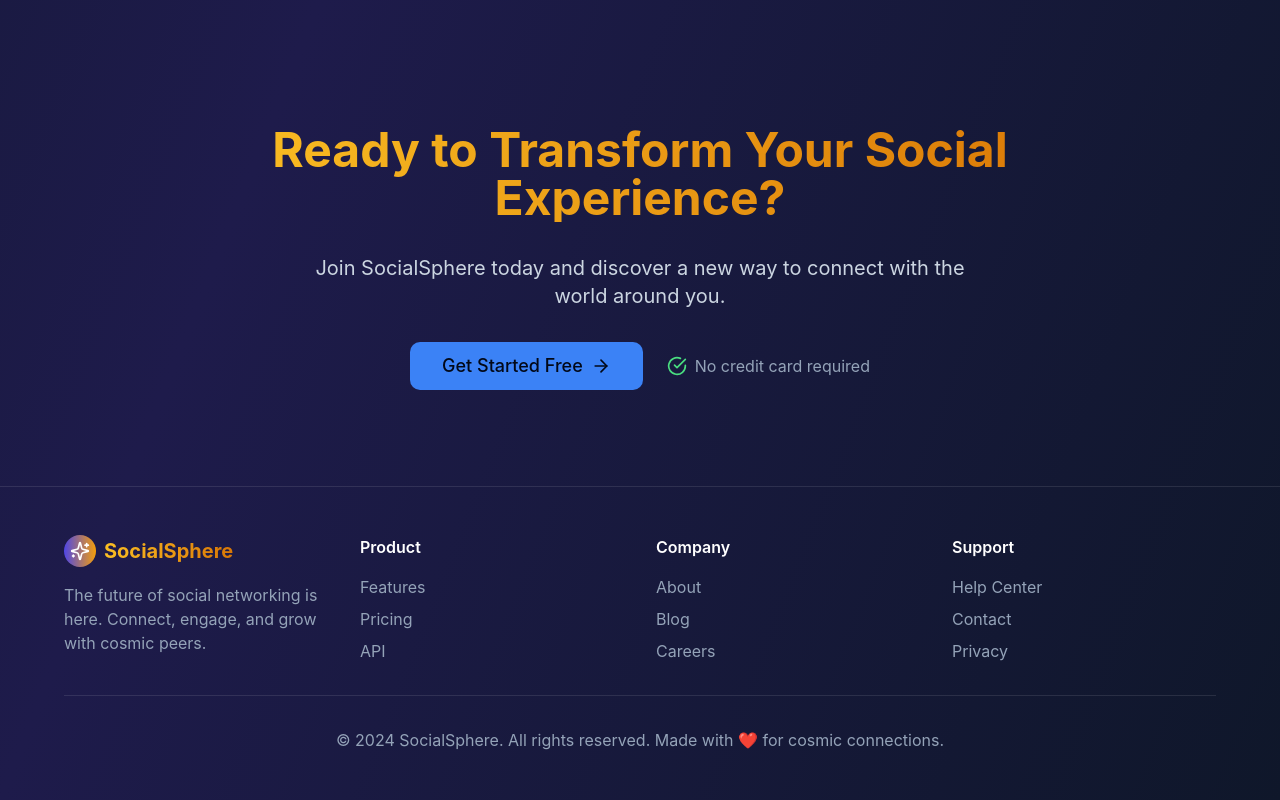
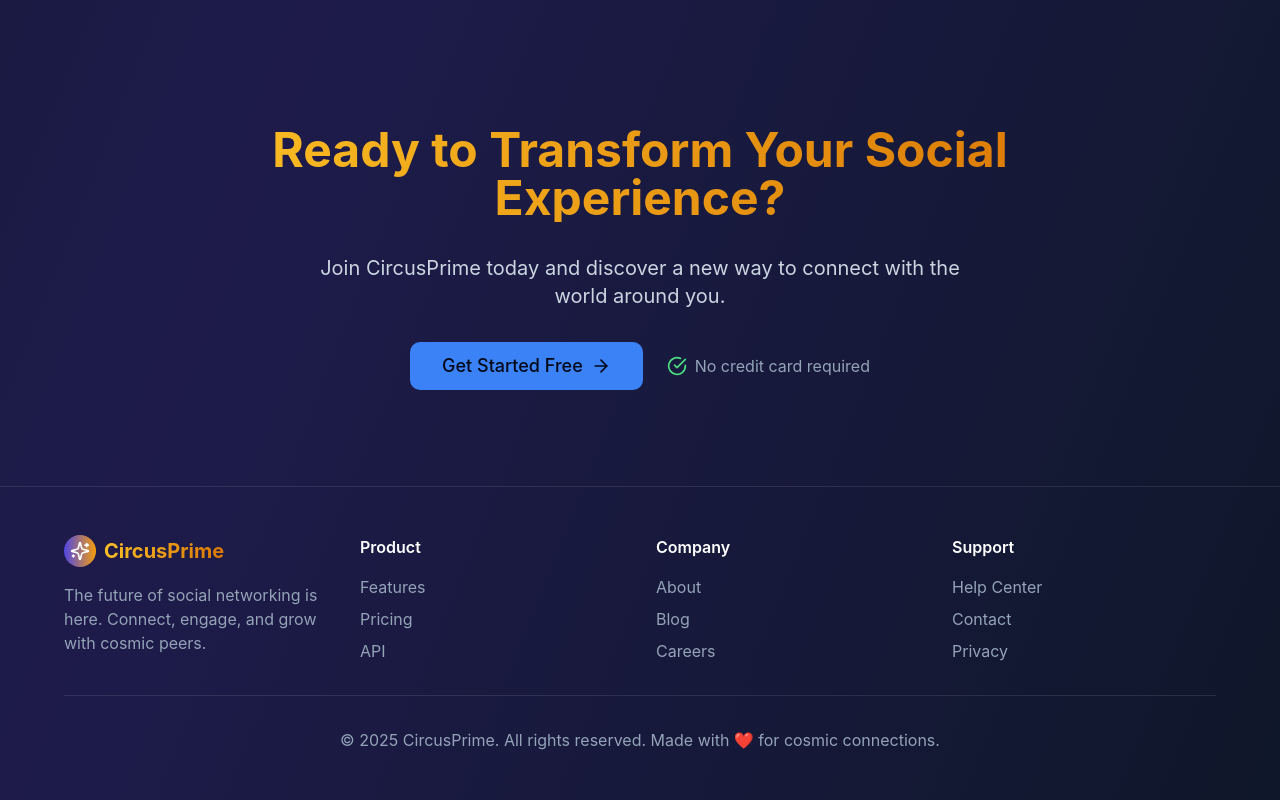
Before and after one commit to spykelionel/connectr, a React (Vite) app in the folder frontend/: page / in a window 1280 px wide. Shown: the part 2400-3200 px from the top of the page. Built offline with nearby package versions, Linux system fonts and the light colour scheme.

Commit message:
Update frontend setup scripts to change branding from SocialSphere to CircusPrime in install-deps.bat and setup.bat.

```diff
--- a/frontend/index.html
+++ b/frontend/index.html
@@ -9,7 +9,7 @@
       name="description"
       content="Join the most vibrant, energetic, and playful social network where every interaction feels like part of an amazing circus performance!"
     />
-    <meta name="theme-color" content="#ff6b35" />
+    <meta name="theme-color" content="#6366f1" />
 
     <!-- Preload critical fonts -->
     <link rel="preconnect" href="https://fonts.googleapis.com" />
--- a/frontend/src/components/layout/AuthLayout.tsx
+++ b/frontend/src/components/layout/AuthLayout.tsx
@@ -1,6 +1,8 @@
 import { motion } from "framer-motion";
 import { Stars } from "lucide-react";
 import { Outlet } from "react-router-dom";
+
+import { APP_NAME, APP_TAGLINE } from "../../utils/constants";
 
 const AuthLayout = () => {
   return (
@@ -49,10 +51,8 @@ const AuthLayout = () => {
             <div className="inline-flex items-center justify-center w-16 h-16 rounded-full bg-gradient-to-r from-cosmic-600 to-starlight-500 mb-4">
               <Stars className="w-8 h-8 text-white" />
             </div>
-            <h1 className="text-3xl font-bold cosmic-text">SocialSphere</h1>
-            <p className="text-space-300 mt-2">
-              Connect with your cosmic peers
-            </p>
+            <h1 className="text-3xl font-bold cosmic-text">{APP_NAME}</h1>
+            <p className="text-space-300 mt-2">{APP_TAGLINE}</p>
           </motion.div>
 
           {/* Auth form container */}
--- a/frontend/src/components/layout/Layout.tsx
+++ b/frontend/src/components/layout/Layout.tsx
@@ -1,6 +1,14 @@
 import { Avatar, AvatarFallback, AvatarImage } from "@/components/ui/avatar";
 import { Button } from "@/components/ui/button";
 import { Input } from "@/components/ui/input";
+import { logout } from "@/features/auth/authSlice";
+import {
+  setTheme,
+  toggleMobileMenu,
+  toggleSidebar,
+} from "@/features/ui/uiSlice";
+import { RootState } from "@/store";
+import { APP_NAME } from "@/utils/constants";
 import { AnimatePresence, motion } from "framer-motion";
 import {
   Bell,
@@ -20,13 +28,6 @@ import {
 } from "lucide-react";
 import { useDispatch, useSelector } from "react-redux";
 import { Link, Outlet, useLocation } from "react-router-dom";
-import { logout } from "../../features/auth/authSlice";
-import {
-  setTheme,
-  toggleMobileMenu,
-  toggleSidebar,
-} from "../../features/ui/uiSlice";
-import { RootState } from "../../store";
 
 const Layout = () => {
   const location = useLocation();
@@ -102,9 +103,7 @@ const Layout = () => {
               <div className="w-8 h-8 rounded-full bg-gradient-to-r from-cosmic-600 to-starlight-500 flex items-center justify-center">
                 <Globe className="w-5 h-5 text-white" />
               </div>
-              <span className="text-xl font-bold cosmic-text">
-                SocialSphere
-              </span>
+              <span className="text-xl font-bold cosmic-text">{APP_NAME}</span>
             </motion.div>
 
             <Button
@@ -232,7 +231,7 @@ const Layout = () => {
               <div className="relative max-w-md flex-1">
                 <Search className="absolute left-3 top-1/2 transform -translate-y-1/2 w-4 h-4 text-space-400" />
                 <Input
-                  placeholder="Search SocialSphere..."
+                  placeholder={`Search ${APP_NAME}...`}
                   className="pl-10 bg-white/10 border-white/20 text-white placeholder:text-space-400 focus:border-cosmic-400"
                 />
               </div>
--- a/frontend/src/pages/LandingPage.tsx
+++ b/frontend/src/pages/LandingPage.tsx
@@ -17,6 +17,7 @@ import { Link } from "react-router-dom";
 
 import { Button } from "@/components/ui/button";
 import { Card, CardContent } from "@/components/ui/card";
+import { APP_NAME, COPYRIGHT_TEXT } from "../utils/constants";
 
 const LandingPage = () => {
   const [currentImageIndex, setCurrentImageIndex] = useState(0);
@@ -77,8 +78,7 @@ const LandingPage = () => {
     {
       name: "Sarah Johnson",
       role: "Tech Entrepreneur",
-      content:
-        "SocialSphere has revolutionized how I connect with my professional network. The interface is beautiful and intuitive.",
+      content: `${APP_NAME} has revolutionized how I connect with my professional network. The interface is beautiful and intuitive.`,
       avatar:
         "https://images.unsplash.com/photo-1494790108755-2616b612b786?w=150&h=150&fit=crop&crop=face",
     },
@@ -160,7 +160,7 @@ const LandingPage = () => {
           <div className="w-10 h-10 rounded-full bg-gradient-to-r from-cosmic-600 to-starlight-500 flex items-center justify-center">
             <Stars className="w-6 h-6 text-white" />
           </div>
-          <span className="text-2xl font-bold cosmic-text">SocialSphere</span>
+          <span className="text-2xl font-bold cosmic-text">{APP_NAME}</span>
         </motion.div>
 
         <div className="hidden md:flex items-center space-x-8">
@@ -400,7 +400,7 @@ const LandingPage = () => {
               Ready to Transform Your Social Experience?
             </h2>
             <p className="text-xl text-space-300 max-w-2xl mx-auto">
-              Join SocialSphere today and discover a new way to connect with the
+              Join {APP_NAME} today and discover a new way to connect with the
               world around you.
             </p>
 
@@ -431,7 +431,7 @@ const LandingPage = () => {
                   <Stars className="w-5 h-5 text-white" />
                 </div>
                 <span className="text-xl font-bold cosmic-text">
-                  SocialSphere
+                  {APP_NAME}
                 </span>
               </div>
               <p className="text-space-400">
@@ -515,8 +515,7 @@ const LandingPage = () => {
 
           <div className="border-t border-white/10 mt-8 pt-8 text-center">
             <p className="text-space-400">
-              © 2024 SocialSphere. All rights reserved. Made with ❤️ for cosmic
-              connections.
+              {COPYRIGHT_TEXT} Made with ❤️ for cosmic connections.
             </p>
           </div>
         </div>
--- /dev/null
+++ b/frontend/src/utils/constants.ts
@@ -0,0 +1,24 @@
+// App Configuration Constants
+export const APP_CONFIG = {
+  // App Identity
+  APP_NAME: "CircusPrime",
+  APP_TAGLINE: "Where every day is a performance!",
+  APP_DESCRIPTION: "Connect with your cosmic peers",
+
+  // URLs
+  APP_URL: "https://circusprime.com",
+
+  // Social Media
+  TWITTER_HANDLE: "@CircusPrime",
+
+  // Copyright
+  COPYRIGHT_YEAR: new Date().getFullYear(),
+  COPYRIGHT_TEXT: `© ${new Date().getFullYear()} CircusPrime. All rights reserved.`,
+} as const;
+
+// Export individual constants for convenience
+export const APP_NAME = APP_CONFIG.APP_NAME;
+export const APP_TAGLINE = APP_CONFIG.APP_TAGLINE;
+export const APP_DESCRIPTION = APP_CONFIG.APP_DESCRIPTION;
+export const APP_URL = APP_CONFIG.APP_URL;
+export const COPYRIGHT_TEXT = APP_CONFIG.COPYRIGHT_TEXT;
```
Also changed, not shown: 1 other file (tests, documents, lock files or other folders).
